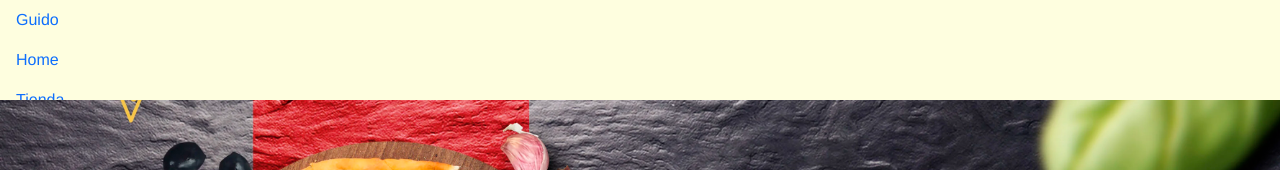
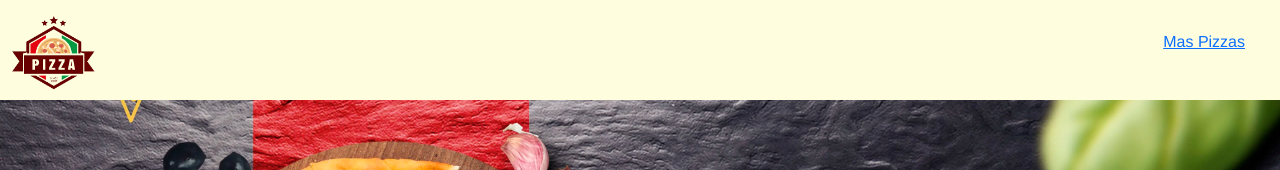
Before and after one commit to Guidown/ProyectoCoder, a plain HTML site: page index.html in a window 1280 px wide. Shown: the top 170 px of the page. Drawn offline with nearby package versions, Linux system fonts and the light colour scheme.

Commit message:
index.html

```diff
--- a/index.html
+++ b/index.html
@@ -21,17 +21,14 @@
   <body>
     <div class="cuadro">
       <header class="item1">
-        <ul class="nav flex-column">
-          <li class="nav-item">
-            <a class="nav-link active" aria-current="page" href="#">Guido</a>
-          </li>
-          <li class="nav-item">
-            <a class="nav-link" href="#">Home</a>
-          </li>
-          <li class="nav-item">
-            <a class="nav-link" href="#">Tienda</a>
-          </li>
-        </ul>
+        <nav class="nav">
+          <a href="../index.html">
+            <img src="../imgs/logo.png" alt="Logo" width="100px" />
+          </a>
+          <section class="nav-items">
+            <a href="./vistas/pizzas2.html">Mas Pizzas</a>
+          </section>
+        </nav>
       </header>
       <div class="item2">
         <img src="./imgs/banner2.webp" alt="banner" />
```
